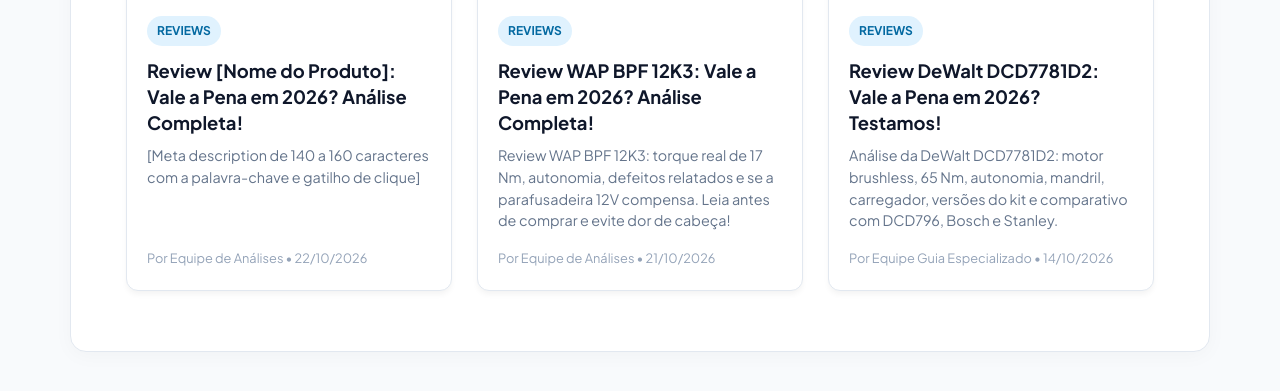
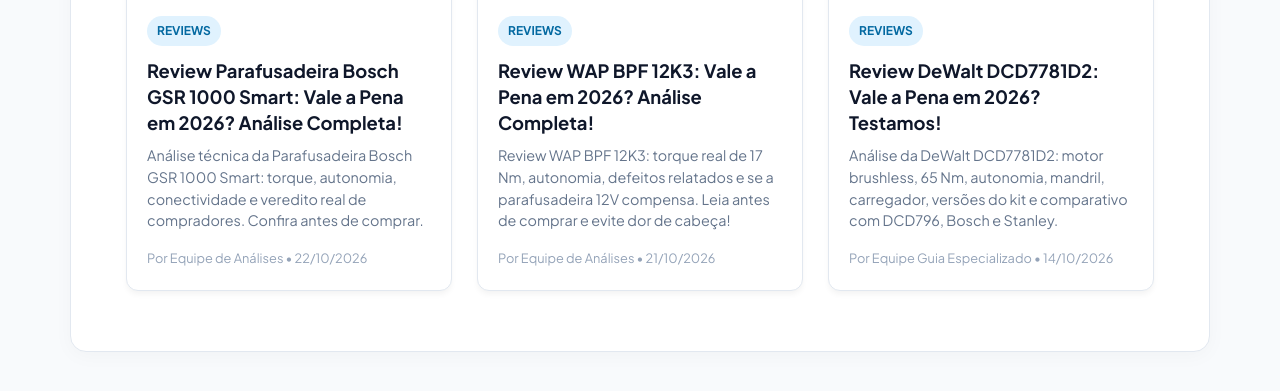
Before and after one commit to membroequipe/SiteReview, a Jekyll site: the page built from reviews/index.html, in a window 1280 px wide and 900 px high, cut to the strip 499-890 px from the top of the window. Built offline with Jekyll 4.4.1, drawn with Linux system fonts in a browser that asks for light colours.

Commit message:
Update 2026-10-22-parafusadeira-bosch-gsr-1000-smart.md

```diff
--- a/_posts/2026-10-22-parafusadeira-bosch-gsr-1000-smart.md
+++ b/_posts/2026-10-22-parafusadeira-bosch-gsr-1000-smart.md
@@ -1,10 +1,10 @@
 ---
 layout: post
-title: "Review [Nome do Produto]: Vale a Pena em 2026? Análise Completa!"
-description: "[Meta description de 140 a 160 caracteres com a palavra-chave e gatilho de clique]"
-slug: "[slug-da-url-em-letras-minusculas-com-hifen]"
+title: "Review Parafusadeira Bosch GSR 1000 Smart: Vale a Pena em 2026? Análise Completa!"
+description: "Análise técnica da Parafusadeira Bosch GSR 1000 Smart: torque, autonomia, conectividade e veredito real de compradores. Confira antes de comprar."
+slug: "parafusadeira-bosch-gsr-1000-smart-review"
 category: "Reviews"
-image: "/assets/images/posts/[slug-imagem].jpg"
+image: "/assets/images/posts/parafusadeira-bosch-gsr-1000-smart.jpg"
 date: 2026-10-22
 author: "Equipe de Análises"
 ---
```
